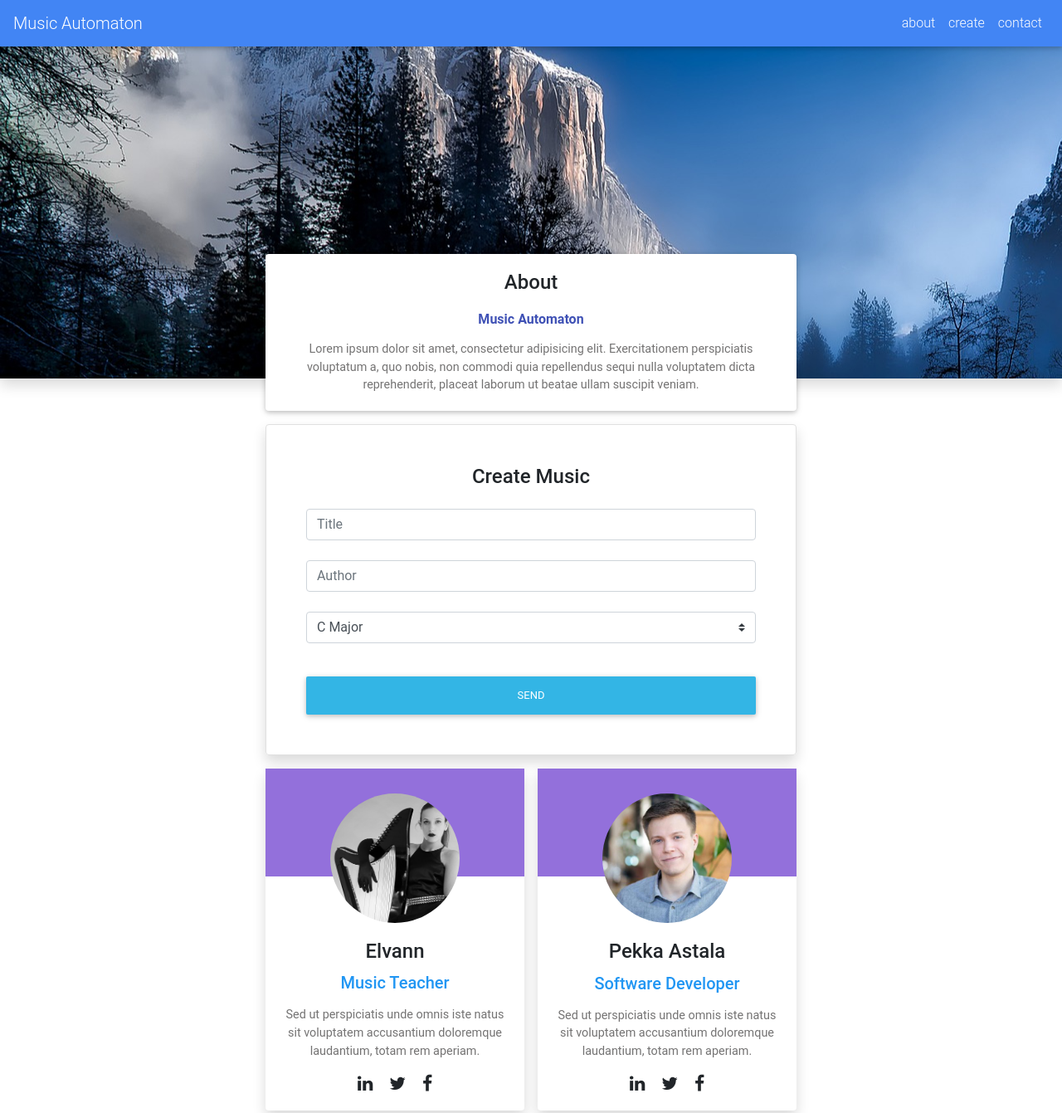
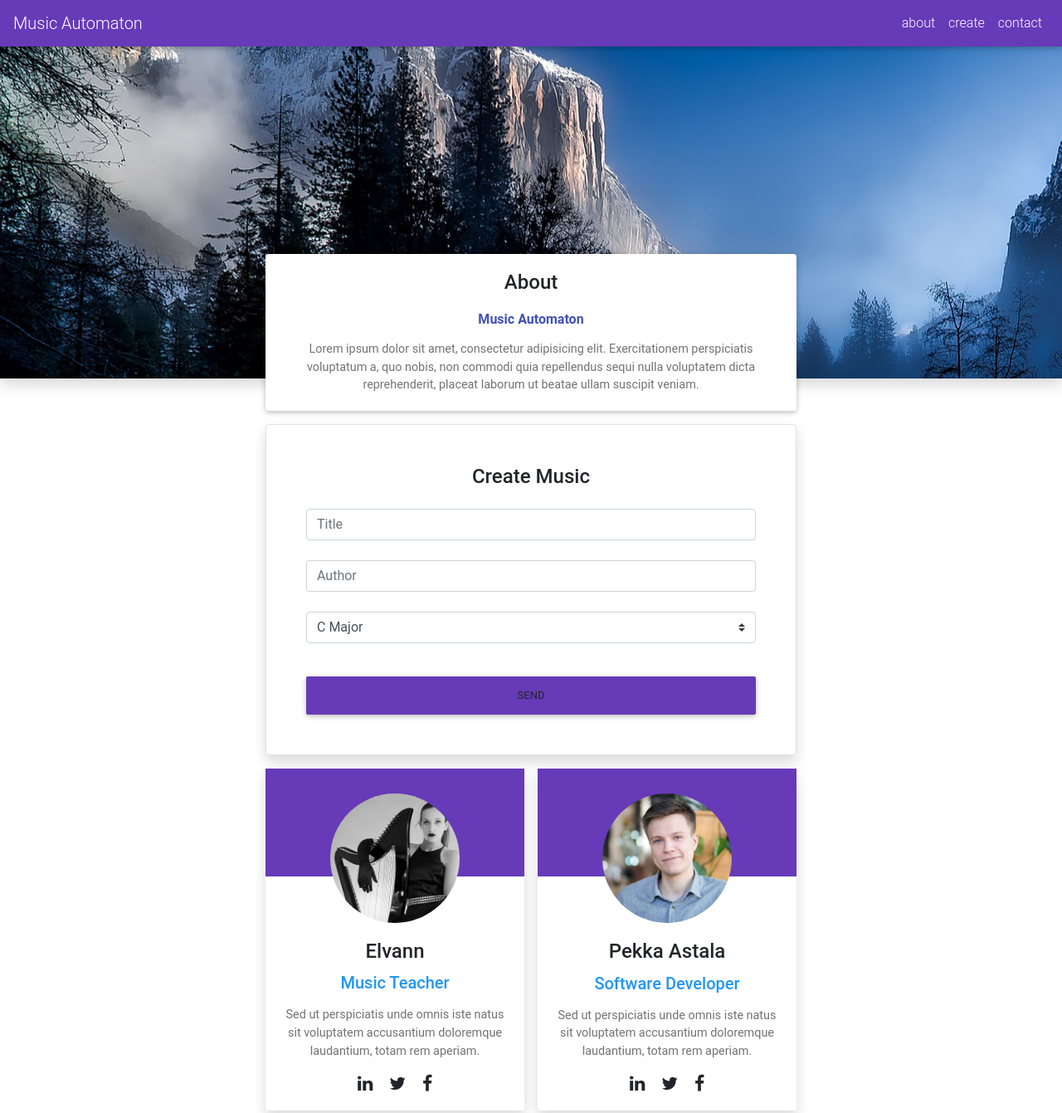
Before and after one commit to ElvannAbendroth/music-automaton-ui, a website: page index.html in a window 1280 px wide. Shown: the top 1341 px of the page at 83% size. Drawn offline with nearby package versions, Linux system fonts and the light colour scheme; files that its build step writes are made by us from their sources.

Commit message:
A color to rule them all - created a color variable to manage themes

```diff
--- a/index.html
+++ b/index.html
@@ -25,7 +25,7 @@
 
 <body>
 
-    <nav class="navbar navbar-expand-sm navbar-dark primary-color">
+    <nav class="navbar navbar-expand-sm navbar-dark">
 
         <!-- Navbar brand -->
         <a class="navbar-brand" href="#">Music Automaton</a>
@@ -128,7 +128,7 @@
         </select>
 
         <!-- Send button -->
-        <button class="btn btn-info btn-block" type="submit">Send</button>
+        <button class="btn btn-block btn-send" type="submit">Send</button>
 
     </form>
     <!-- Default form contact -->
--- a/scss/example.scss
+++ b/scss/example.scss
@@ -1,3 +1,7 @@
+$primary-color: #673ab7;
+//$primary-color-light:
+
+
 .header-image {
   height: 400px;
   background-image: url("../header-image.jpg");
@@ -8,5 +12,13 @@
 .contact-card-header {
   height: 130px;
   margin-bottom: -100px;
-  background-color: mediumpurple;
+  background-color: $primary-color;
 }
+
+.navbar {
+  background-color: $primary-color;
+}
+
+.btn-send {
+  background-color: $primary-color;
+}
```
